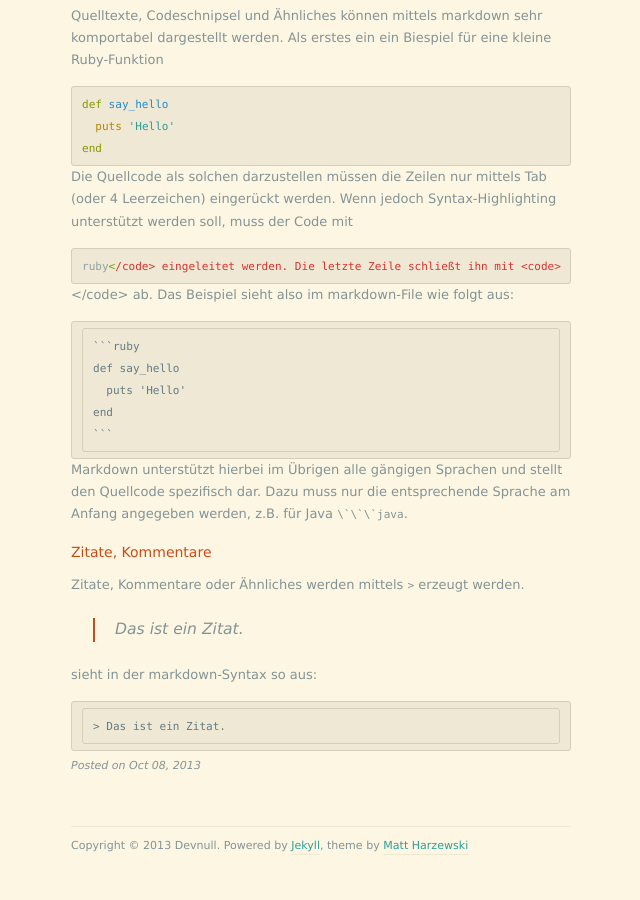
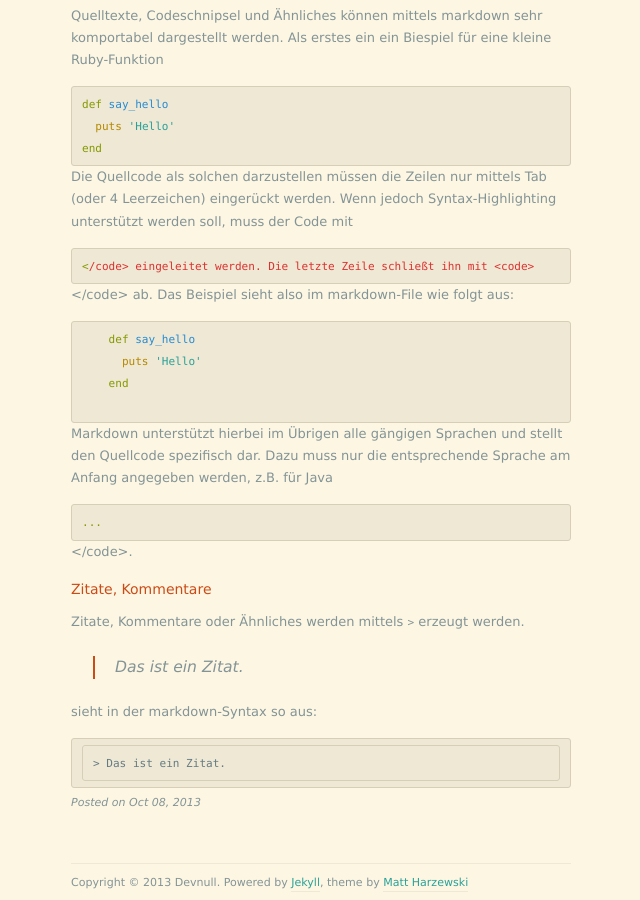
Before and after one commit to Absolventa/absolventa.github.io, a Jekyll site: the page built from _posts/2013-10-08-Markdown.md, in a window 1280 px wide and 900 px high, scrolled down 1429 px. Shown: the whole window, without its empty margins (319-959 px from the left). Built offline with Jekyll 4.4.1, drawn with Linux system fonts in a browser that asks for light colours; nearby versions of some CDN libraries; before the commit the page ends 2305 px from its top, so only the background shows below that.

Commit message:
some post changes

````diff
--- a/_posts/2013-10-08-Markdown.md
+++ b/_posts/2013-10-08-Markdown.md
@@ -65,15 +65,15 @@ def say_hello
 end
 {% endhighlight %}
 
-Die Quellcode als solchen darzustellen müssen die Zeilen nur mittels Tab (oder 4 Leerzeichen) eingerückt werden. Wenn jedoch Syntax-Highlighting unterstützt werden soll, muss der Code mit <code>{% highlight ruby %}ruby</code> eingeleitet werden. Die letzte Zeile schließt ihn mit <code>{% endhighlight %}</code> ab. Das Beispiel sieht also im markdown-File wie folgt aus:
+Die Quellcode als solchen darzustellen müssen die Zeilen nur mittels Tab (oder 4 Leerzeichen) eingerückt werden. Wenn jedoch Syntax-Highlighting unterstützt werden soll, muss der Code mit <code>{% highlight ruby %}</code> eingeleitet werden. Die letzte Zeile schließt ihn mit <code>{% endhighlight %}</code> ab. Das Beispiel sieht also im markdown-File wie folgt aus:
 
-    ```ruby
+    {% highlight ruby %}
     def say_hello
       puts 'Hello'
     end
-    ```
+    {% endhighlight %}
 
-Markdown unterstützt hierbei im Übrigen alle gängigen Sprachen und stellt den Quellcode spezifisch dar. Dazu muss nur die entsprechende Sprache am Anfang angegeben werden, z.B. für Java <code>\`\`\`java</code>.
+Markdown unterstützt hierbei im Übrigen alle gängigen Sprachen und stellt den Quellcode spezifisch dar. Dazu muss nur die entsprechende Sprache am Anfang angegeben werden, z.B. für Java <code>{% highlight java %}... {% endhighlight %}</code>.
 
 ### Zitate, Kommentare
 
````
